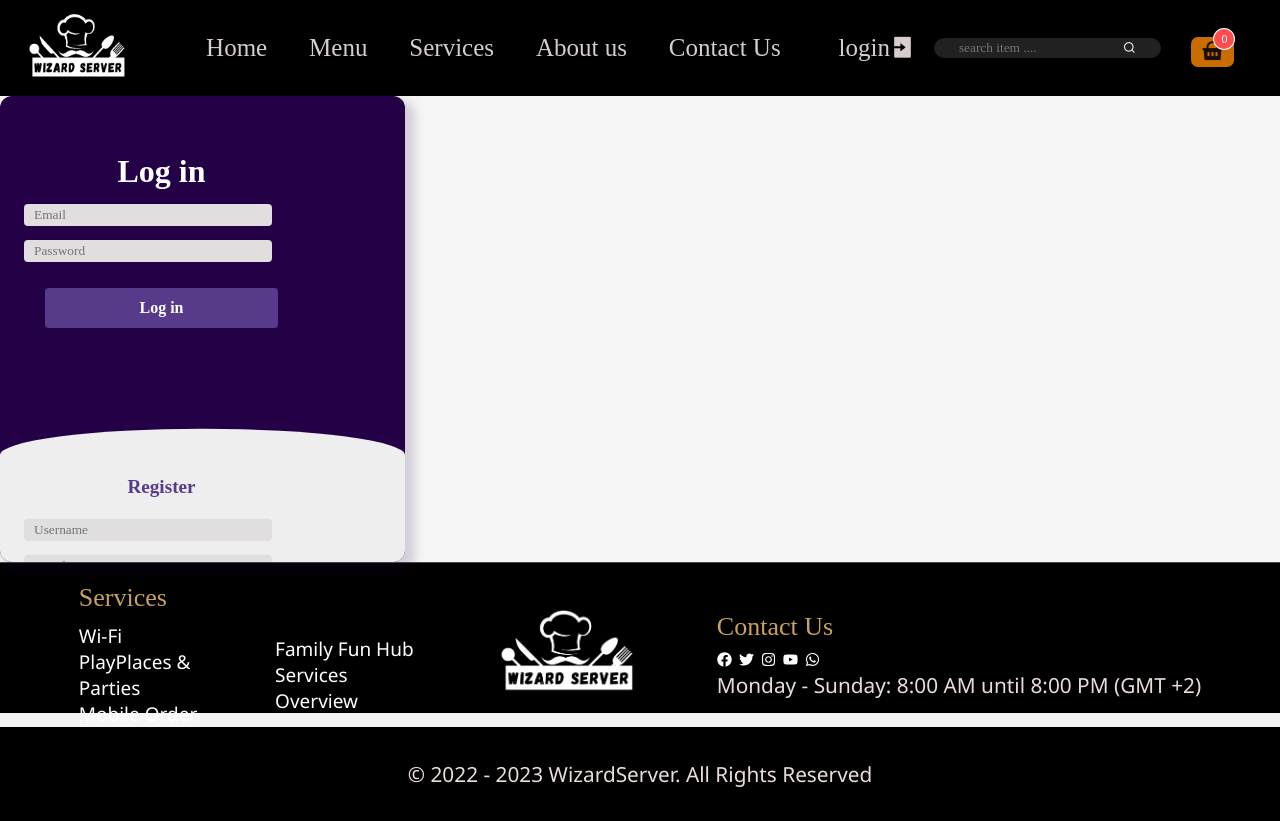
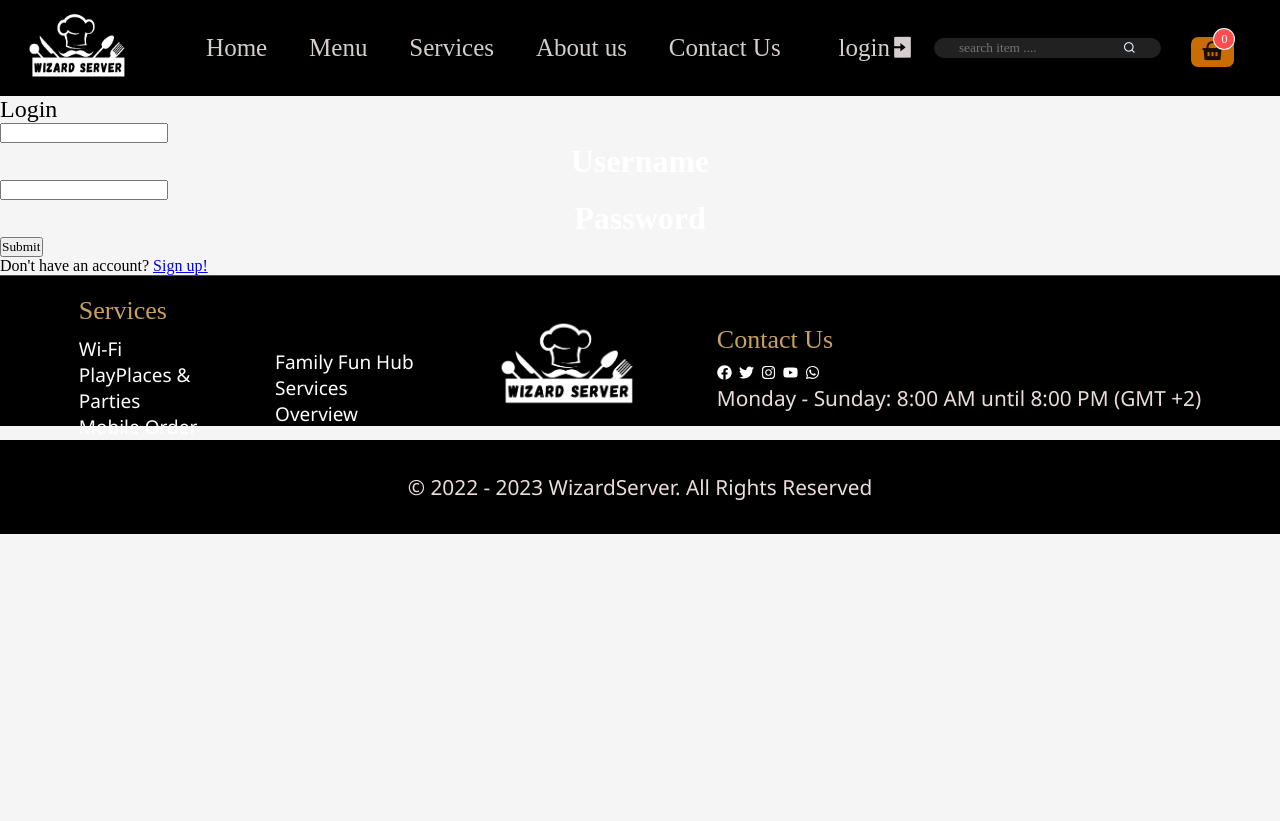
Before and after one commit to fatinaElomar-codi-final-project/frontend1, a React (Create React App) app: page /login in a window 1280 px wide. After the commit the page ends 800 px from the top, so only its background shows below. Built offline with nearby package versions, Linux system fonts and the light colour scheme; a web font is replaced by a local one.

Commit message:
remove padding

```diff
--- a/src/components/product-carousal/productcarousel.css
+++ b/src/components/product-carousal/productcarousel.css
@@ -93,7 +93,7 @@
   top: 25%;
   display: block;
   width: 20px;
-  height: 20px;
+  /* height: 20px; */
   padding: 0;
   transform: translate(0, -50%);
   cursor: pointer;
--- a/src/components/services/services.js
+++ b/src/components/services/services.js
@@ -20,12 +20,10 @@ export default function Services() {
           Circle Crispy Chicken is a mouthwatering dish made with tender
             chicken pieces coated in a crispy and seasoned batter. It is known
             for its golden brown color and irresistible crunch. The chicken is
-            marinated in a special blend of spices, giving it a flavorful kick.
-            Whether enjoyed on its own or as part of a meal, Circle Crispy
+            marinated in a special blend of spices, Circle Crispy
             Chicken is sure to satisfy your cravings for a delightful and
             satisfying meal.
           </p>
-          <span className="newplate">New flavors</span>
         </div>
         <div className="content-plate">
           <img
--- a/src/pages/login/login.jsx
+++ b/src/pages/login/login.jsx
@@ -1,35 +1,98 @@
-import React from 'react';
-import './login.css';
+import React, { useState } from "react";
+import axios from "axios";
+import { useNavigate } from "react-router-dom"; // Updated import
 
-export default function Login() {
+import "./login.css";
+
+function LoginPage() {
+  const [username, setUsername] = useState("");
+  const [password, setPassword] = useState("");
+  const [error, setError] = useState("");
+
+  const navigate = useNavigate(); // Updated hook
+
+  const handleSubmit = async (e) => {
+    e.preventDefault();
+
+    try {
+      const response = await axios.post(
+        `${process.env.REACT_APP_URL}/admin/login`,
+        {
+          username,
+          password,
+        }
+      );
+
+      // Handle the successful login response
+      console.log(response.data); // You can customize this based on your API response
+
+      // Check the user's role and redirect accordingly
+      if (
+        response.data.role === "admin" ||
+        response.data.role === "superAdmin"
+      ) {
+        navigate("/dashboard"); // Redirect to the dashboard using navigate
+      } else {
+        navigate("/home"); // Redirect to the home page using navigate
+      }
+
+      // Clear the form
+      setUsername("");
+      setPassword("");
+      setError("");
+    } catch (error) {
+      // Handle the error response
+      console.log(error.response.data); // You can customize this based on your API response
+      setError(error.response.data.message || "Login failed");
+    }
+  };
+
   return (
-    <div className="container-login">
-      <div className="main-login">
-        <input type="checkbox" id="chk-login" aria-hidden="true" />
-
-        <div className="login-login">
-          <form className="form-login">
-            <label htmlFor="chk-login" aria-hidden="true">
-              Log in
-            </label>
-            <input className="input-login" type="email" name="email" placeholder="Email" required="" />
-            <input className="input-login" type="password" name="pswd" placeholder="Password" required="" />
-            <button>Log in</button>
-          </form>
-        </div>
-
-        <div className="register-login">
-          <form className="form-login">
-            <label htmlFor="chk-login" aria-hidden="true">
-              Register
-            </label>
-            <input className="input-login" type="text" name="txt" placeholder="Username" required="" />
-            <input className="input-login" type="email" name="email" placeholder="Email" required="" />
-            <input className="input-login" type="password" name="pswd" placeholder="Password" required="" />
-            <button>Register</button>
-          </form>
-        </div>
+    <div
+      className="login-container"
+      style={{ background: "../../images/ancient.webp" }}
+    >
+      <div className="login-box">
+        <h2>Login</h2>
+        <form onSubmit={handleSubmit}>
+          {error && <p className="error-message">{error}</p>}
+          <div className="user-box">
+            <input
+              type="text"
+              name="username"
+              value={username}
+              onChange={(e) => setUsername(e.target.value)}
+              required
+            />
+            <label>Username</label>
+          </div>
+          <div className="user-box">
+            <input
+              type="password"
+              name="password"
+              value={password}
+              onChange={(e) => setPassword(e.target.value)}
+              required
+            />
+            <label>Password</label>
+          </div>
+          <button type="submit">
+            <span></span>
+            <span></span>
+            <span></span>
+            <span></span>
+            Submit
+          </button>
+        </form>
+        <p>
+          Don't have an account?{" "}
+          <a href="/register" className="a2">
+            Sign up!
+          </a>
+        </p>
       </div>
     </div>
   );
 }
+
+export default LoginPage;
```
